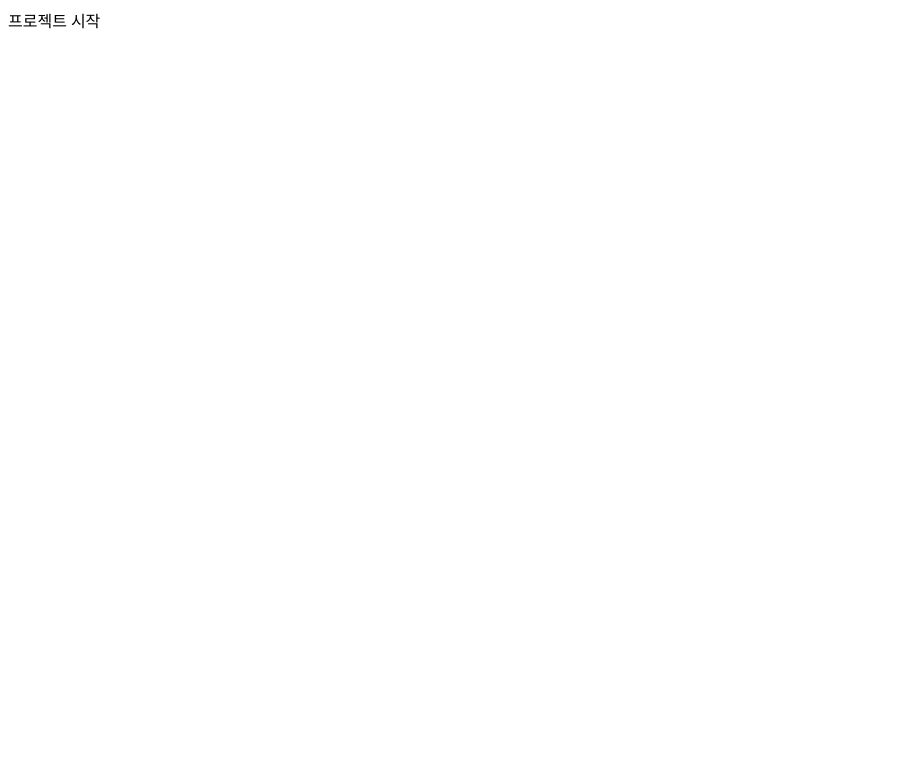
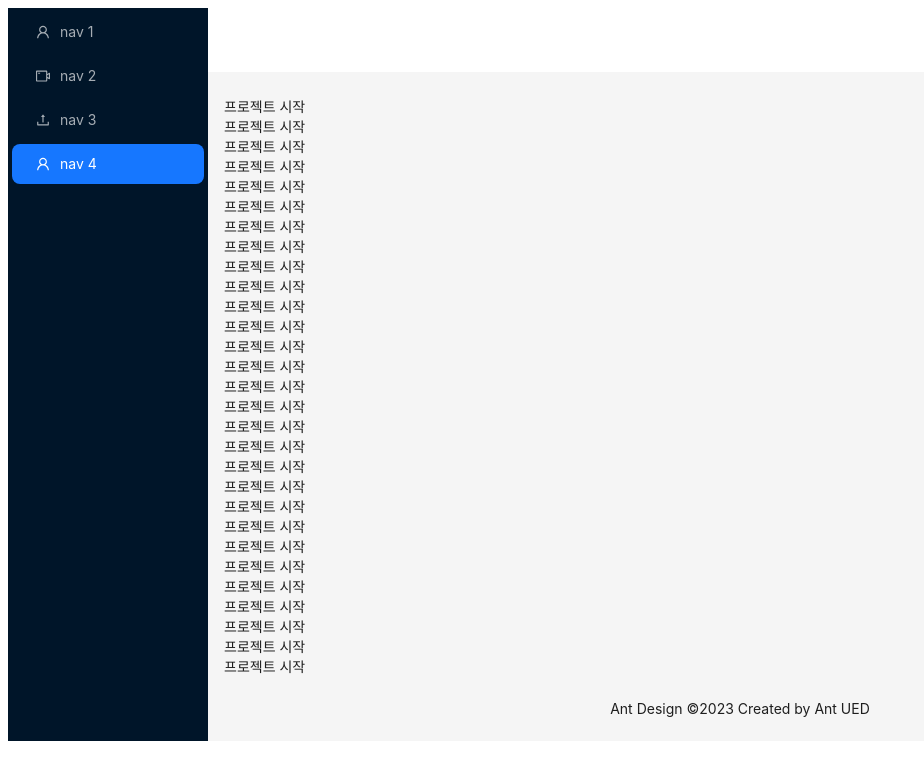
Before and after one commit to choi-hyunwon/page-antd, a React (Create React App) app: page / in a window 1280 px wide. Shown: the top 780 px of the page, without its empty margins (0-924 px from the left). Built offline with nearby package versions, Linux system fonts and the light colour scheme.

Commit message:
layout check

```diff
--- a/src/App.js
+++ b/src/App.js
@@ -1,16 +1,47 @@
 import React from 'react';
-import Footer from "./components/Footer";
-import Header from "./components/Header";
+import { UploadOutlined, UserOutlined, VideoCameraOutlined } from '@ant-design/icons';
+import { Layout, Menu, theme } from 'antd';
 import './index.css';
-
 import {Route, Routes} from "react-router-dom";
 import RouteList from "./app/router";
 
+const { Header, Content, Footer, Sider } = Layout;
+
+
+
 const App = () => {
+    const {
+        token: { colorBgContainer },
+    } = theme.useToken();
     return (
-        <>
-            <Header/>
-            <div >
+        <Layout>
+            <Sider
+                breakpoint="lg"
+                collapsedWidth="0"
+                onBreakpoint={(broken) => {
+                    console.log(broken);
+                }}
+                onCollapse={(collapsed, type) => {
+                    console.log(collapsed, type);
+                }}
+            >
+                <div className="logo" />
+                <Menu
+                    theme="dark"
+                    mode="inline"
+                    defaultSelectedKeys={['4']}
+                    items={[UserOutlined, VideoCameraOutlined, UploadOutlined, UserOutlined].map(
+                        (icon, index) => ({
+                            key: String(index + 1),
+                            icon: React.createElement(icon),
+                            label: `nav ${index + 1}`,
+                        }),
+                    )}
+                />
+            </Sider>
+            <Layout>
+                <Header style={{ padding: 0, background: colorBgContainer }} />
+                <Content style={{ margin: '24px 16px 0' }}>
                     <Routes>
                         {
                             RouteList.map((item, index) => (
@@ -18,9 +49,10 @@ const App = () => {
                             ))
                         }
                     </Routes>
-            </div>
-            <Footer/>
-        </>
+                </Content>
+                <Footer style={{ textAlign: 'center' }}>Ant Design ©2023 Created by Ant UED</Footer>
+            </Layout>
+        </Layout>
     );
 };
 
--- a/src/components/Footer.jsx
+++ b/src/components/Footer.jsx
@@ -2,7 +2,9 @@ import React from 'react';
 
 function Footer(props) {
     return (
-        <div/>
+        <div>
+            <p>Footer</p>
+        </div>
     );
 }
 
--- a/src/components/Header.jsx
+++ b/src/components/Header.jsx
@@ -2,7 +2,9 @@ import React from 'react';
 
 function Header(props) {
     return (
-        <div/>
+        <div>
+            <h1>Header</h1>
+        </div>
     );
 }
 
--- a/src/pages/Main.jsx
+++ b/src/pages/Main.jsx
@@ -4,7 +4,37 @@ function Main() {
 
     return (
         <div>
-            프로젝트 시작
+            프로젝트 시작 <br/>
+            프로젝트 시작 <br/>
+            프로젝트 시작 <br/>
+            프로젝트 시작 <br/>
+            프로젝트 시작 <br/>
+            프로젝트 시작 <br/>
+            프로젝트 시작 <br/>
+            프로젝트 시작 <br/>
+            프로젝트 시작 <br/>
+            프로젝트 시작 <br/>
+            프로젝트 시작 <br/>
+            프로젝트 시작 <br/>
+            프로젝트 시작 <br/>
+            프로젝트 시작 <br/>
+            프로젝트 시작 <br/>
+            프로젝트 시작 <br/>
+            프로젝트 시작 <br/>
+            프로젝트 시작 <br/>
+            프로젝트 시작 <br/>
+            프로젝트 시작 <br/>
+            프로젝트 시작 <br/>
+            프로젝트 시작 <br/>
+            프로젝트 시작 <br/>
+            프로젝트 시작 <br/>
+            프로젝트 시작 <br/>
+            프로젝트 시작 <br/>
+            프로젝트 시작 <br/>
+            프로젝트 시작 <br/>
+            프로젝트 시작 <br/>
+
+
         </div>
     );
 }
```
Lines whose indentation alone changed are shown as unchanged.
